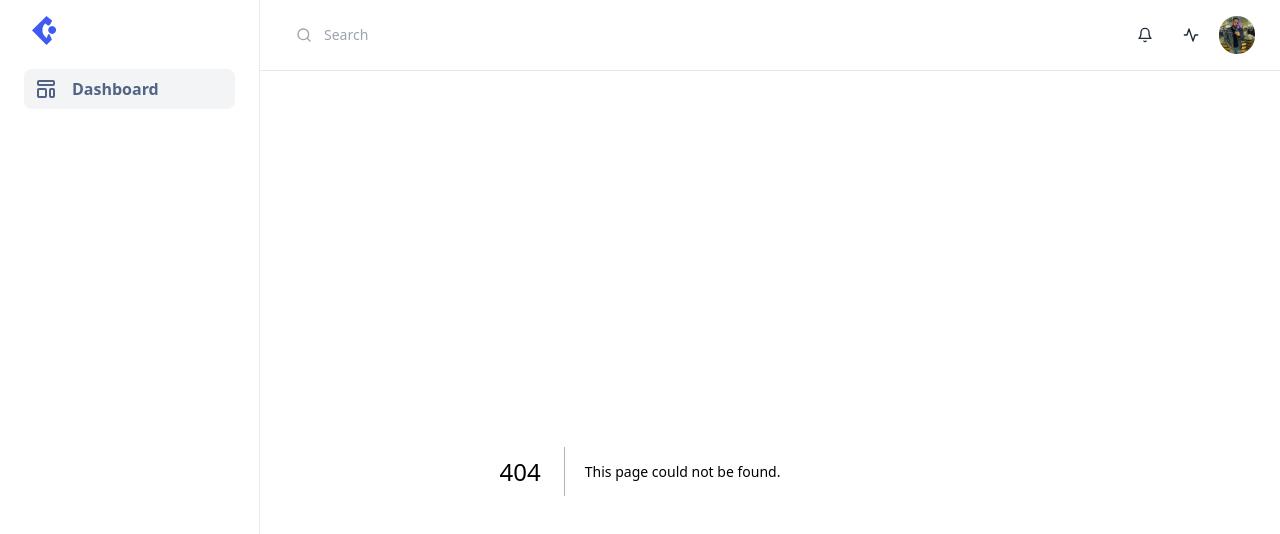
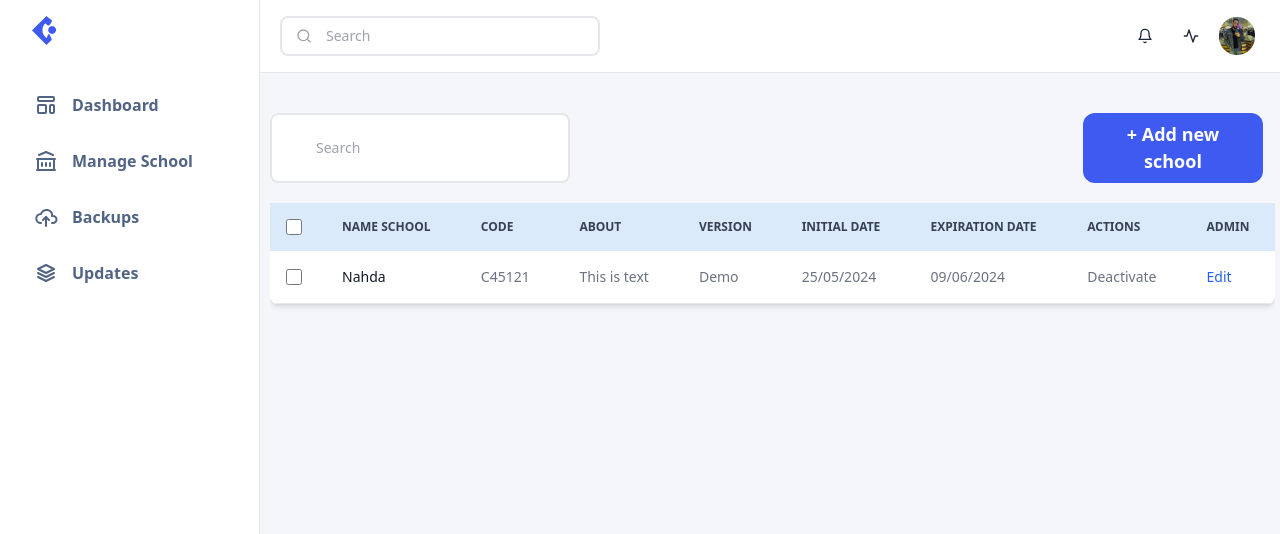
Before and after one commit to St0ckfish/Education-Platform, a Next.js app: page /manage-school in a window 1280 px wide. Before the commit this address had no page. Shown: the top 534 px of the page. Built offline with nearby package versions, Linux system fonts and the light colour scheme.

Commit message:
Add New Schools & School Page

```diff
--- /dev/null
+++ b/src/app/add-new-school/page.tsx
@@ -0,0 +1,11 @@
+const AddNewSchool = () => {
+    return (
+        <>
+            <div className="lg:ml-[270px] mr-[5px]">
+                Add New School Page
+            </div>
+        </>
+    );
+}
+
+export default AddNewSchool;
--- /dev/null
+++ b/src/app/manage-school/components/Schools.tsx
@@ -0,0 +1,93 @@
+/* eslint-disable @next/next/no-img-element */
+"use client"
+import Spinner from '@/components/spinner';
+import { useState } from 'react';
+import Link from "next/link";
+const Schools = () => {
+    const [lol, setLol] = useState(true);
+    return (
+        <>
+        <div className="relative mt-10 overflow-x-auto bg-transparent sm:rounded-lg max-[1200px]:w-screen h-screen">
+            <div className="overflow-auto relative shadow-md sm:rounded-lg">
+            <div className="flex justify-between max-[502px]:grid max-[502px]:justify-center text-center">
+                <input type="text" id="icon" name="icon" className="py-2 outline-none border-2 px-4 ps-11 block w-[300px] mb-5 border-gray-200 rounded-lg text-sm focus:border-blue-500 focus:ring-blue-500 disabled:opacity-50 disabled:pointer-events-none" placeholder="Search" />
+                <div className="flex justify-center">
+                    <Link href="/add-new-school" className="px-4 py-2 rounded-xl bg-[#3E5AF0] hover:bg-[#4a5cc5] hover:shadow-xl mb-5 mr-3 text-white text-[18px] w-[180px] ease-in font-semibold duration-300">+ Add new school</Link>
+                </div>
+            </div>
+                <table className="w-full overflow-x-auto text-sm text-left rtl:text-right text-gray-500 ">
+                    <thead className="text-xs text-gray-700 uppercase bg-[#daeafb] ">
+                        <tr>
+                            <th scope="col" className="p-4">
+                                <div className="flex items-center">
+                                    <input id="checkbox-all-search" type="checkbox" className="w-4 h-4 text-blue-600 bg-gray-100 border-gray-300 rounded focus:ring-blue-500 -gray-800 focus:ring-2 " />
+                                </div>
+                            </th>
+                            <th scope="col" className="px-6 py-3 whitespace-nowrap">
+                                Name School
+                            </th>
+                            <th scope="col" className="px-6 py-3 whitespace-nowrap">
+                                Code
+                            </th>
+                            <th scope="col" className="px-6 py-3 whitespace-nowrap">
+                                About
+                            </th>
+                            <th scope="col" className="px-6 py-3 whitespace-nowrap">
+                                Version
+                            </th>
+                            <th scope="col" className="px-6 py-3 whitespace-nowrap">
+                                Initial date
+                            </th>
+                            <th scope="col" className="px-6 py-3 whitespace-nowrap">
+                                Expiration date
+                            </th>
+                            <th scope="col" className="px-6 py-3 whitespace-nowrap">
+                                Actions
+                            </th>
+                            <th scope="col" className="px-6 py-3 whitespace-nowrap">
+                                Admin
+                            </th>
+                        </tr>
+                    </thead>
+                    <tbody>
+                        <tr className="bg-white border-b  hover:bg-gray-50">
+                            <td className="w-4 p-4">
+                                <div className="flex items-center">
+                                    <input id="checkbox-table-search-1" type="checkbox" className="w-4 h-4 text-blue-600 bg-gray-100 border-gray-300 rounded focus:ring-blue-500 focus:ring-2" />
+                                </div>
+                            </td>
+                            <th scope="row" className="px-6 py-4 font-medium text-gray-900 whitespace-nowrap ">
+                                Nahda
+                            </th>
+                            <td className="px-6 py-4 whitespace-nowrap">
+                            C45121
+                            </td>
+                            <td className="px-6 py-4 whitespace-nowrap">
+                            This is text
+                            </td>
+                            <td className="px-6 py-4 whitespace-nowrap">
+                                Demo
+                            </td>
+                            <td className="px-6 py-4 whitespace-nowrap">
+                            25/05/2024
+                            </td>
+                            <td className="px-6 py-4 whitespace-nowrap">
+                            09/06/2024
+                            </td>
+                            <td className="px-6 py-4 whitespace-nowrap">
+                            Deactivate
+                            </td>
+                            <td className="px-6 py-4 whitespace-nowrap">
+                                <Link href="/" className="font-medium text-blue-600 hover:underline">Edit</Link>
+                            </td>
+                        </tr>
+                    </tbody>
+                </table>
+            </div>
+        </div>
+
+        </>
+    );
+}
+
+export default Schools;
--- /dev/null
+++ b/src/app/manage-school/components/emptySchools.tsx
@@ -0,0 +1,26 @@
+/* eslint-disable @next/next/no-img-element */
+"use client"
+import Spinner from '@/components/spinner';
+import Link from 'next/link';
+import { useState } from 'react';
+const EmptySchools = () => {
+    const [lol,setLol] = useState(true);
+    return (
+        <>
+            <div className='grid justify-center items-center text-center gap-5'>
+                <div>
+                    <img className='w-[350px]' src="/images/Empty.png" alt="#" />
+                </div>
+                <div>
+                    <h1 className='font-bold text-[20px] font-sans text-[#041631]'>There is no newly added school</h1>
+                    <p className="text-[#526484] font-sans text-[15px] font-semibold">You can add a new school by clicking on this button</p>
+                </div>
+                <div className='mt-3'>
+                    <Link href="/add-new-school" className="px-4 py-2.5 rounded-xl bg-[#3E5AF0] hover:bg-[#4a5cc5] hover:shadow-xl text-white font-bold text-[18px] w-[200px] ease-in duration-300">Add new school</Link>
+                </div>
+            </div>
+        </>
+    );
+}
+
+export default EmptySchools;
--- /dev/null
+++ b/src/app/manage-school/page.tsx
@@ -0,0 +1,20 @@
+import Schools from "./components/Schools";
+import EmptySchools from "./components/emptySchools";
+
+const ManageSchool = () => {
+    const empty = true;
+    return (
+        <>
+            <div className="lg:ml-[270px] mr-[5px]">
+                {
+                    !empty ?
+                    <EmptySchools/>
+                    :
+                    <Schools/>
+                }
+            </div>
+        </>
+    )
+}
+
+export default ManageSchool;
--- a/src/components/navBar.tsx
+++ b/src/components/navBar.tsx
@@ -84,7 +84,7 @@ const NavBar = () => {
                       <div className="absolute inset-y-0 start-0 flex items-center pointer-events-none z-20 ps-4">
                         <svg className="flex-shrink-0 size-4 text-gray-400" xmlns="http://www.w3.org/2000/svg" width="24" height="24" viewBox="0 0 24 24" fill="none" stroke="currentColor" strokeWidth="2" strokeLinecap="round" strokeLinejoin="round"><circle cx="11" cy="11" r="8" /><path d="m21 21-4.3-4.3" /></svg>
                       </div>
-                      <input type="text" id="icon" name="icon" className="py-2 px-4 ps-11 block w-full border-gray-200 rounded-lg text-sm focus:border-blue-500 focus:ring-blue-500 disabled:opacity-50 disabled:pointer-events-none" placeholder="Search" />
+                      <input type="text" id="icon" name="icon" className="py-2 outline-none border-2 px-4 ps-11 block w-full border-gray-200 rounded-lg text-sm focus:border-blue-500 focus:ring-blue-500 disabled:opacity-50 disabled:pointer-events-none" placeholder="Search" />
                     </div>
                   </div>
 
@@ -142,7 +142,7 @@ const NavBar = () => {
                     </svg>
                   </li>
                   <li className="text-sm font-semibold text-gray-800 truncate" aria-current="page">
-                    Home
+                    {pathname.slice(1).toUpperCase()}
                   </li>
                 </ol>
 
@@ -160,12 +160,29 @@ const NavBar = () => {
                   </div>
 
                   <nav className="hs-accordion-group p-6 w-full flex flex-col flex-wrap" data-hs-accordion-always-open>
-                    <ul className="space-y-1.5">
+                    <ul className="space-y-1.5 ">
                       <li>
-                        <Link className="flex items-center gap-x-3.5 py-2 px-2.5 bg-gray-100 font-bold text-md font-sans text-[#526484] group rounded-lg hover:bg-gray-100 hover:text-[#3e5af0]" href="/">
+                        <Link className="flex items-center gap-x-3.5 py-2 px-2.5 mt-4 font-bold text-md font-sans text-[#526484] group rounded-lg hover:bg-gray-100 hover:text-[#3e5af0]" href="/">
                         <svg className="h-6 w-6 font-bold text-[#526484] group-hover:text-[#3e5af0]"  fill="none" viewBox="0 0 24 24" stroke="currentColor"><path strokeLinecap="round" strokeLinejoin="round" strokeWidth="2" d="M4 5a1 1 0 011-1h14a1 1 0 011 1v2a1 1 0 01-1 1H5a1 1 0 01-1-1V5zM4 13a1 1 0 011-1h6a1 1 0 011 1v6a1 1 0 01-1 1H5a1 1 0 01-1-1v-6zM16 13a1 1 0 011-1h2a1 1 0 011 1v6a1 1 0 01-1 1h-2a1 1 0 01-1-1v-6z"/></svg>
-
                           Dashboard
+                        </Link>
+                      </li>
+                      <li>
+                        <Link className="flex items-center gap-x-3.5 py-2 px-2.5 mt-4 font-bold text-md font-sans text-[#526484] group rounded-lg hover:bg-gray-100 hover:text-[#3e5af0]" href="/manage-school">
+                        <svg className="h-6 w-6 font-bold text-[#526484] group-hover:text-[#3e5af0]"  width="24" height="24" viewBox="0 0 24 24" strokeWidth="2" stroke="currentColor" fill="none" strokeLinecap="round" strokeLinejoin="round">  <path stroke="none" d="M0 0h24v24H0z"/>  <line x1="3" y1="21" x2="21" y2="21" />  <line x1="3" y1="10" x2="21" y2="10" />  <polyline points="5 6 12 3 19 6" />  <line x1="4" y1="10" x2="4" y2="21" />  <line x1="20" y1="10" x2="20" y2="21" />  <line x1="8" y1="14" x2="8" y2="17" />  <line x1="12" y1="14" x2="12" y2="17" />  <line x1="16" y1="14" x2="16" y2="17" /></svg>
+                          Manage School
+                        </Link>
+                      </li>
+                      <li>
+                        <Link className="flex items-center gap-x-3.5 py-2 px-2.5 mt-4 font-bold text-md font-sans text-[#526484] group rounded-lg hover:bg-gray-100 hover:text-[#3e5af0]" href="/backups">
+                        <svg className="h-6 w-6 font-bold text-[#526484] group-hover:text-[#3e5af0]"  width="24" height="24" viewBox="0 0 24 24" strokeWidth="2" stroke="currentColor" fill="none" strokeLinecap="round" strokeLinejoin="round">  <path stroke="none" d="M0 0h24v24H0z"/>  <path d="M7 18a4.6 4.4 0 0 1 0 -9h0a5 4.5 0 0 1 11 2h1a3.5 3.5 0 0 1 0 7h-1" />  <polyline points="9 15 12 12 15 15" />  <line x1="12" y1="12" x2="12" y2="21" /></svg>
+                        Backups
+                        </Link>
+                      </li>
+                      <li>
+                        <Link className="flex items-center gap-x-3.5 py-2 mt-4 px-2.5  font-bold text-md font-sans text-[#526484] group rounded-lg hover:bg-gray-100 hover:text-[#3e5af0]" href="/updates">
+                        <svg className="h-6 w-6 font-bold text-[#526484] group-hover:text-[#3e5af0]"  width="24" height="24" viewBox="0 0 24 24" strokeWidth="2" stroke="currentColor" fill="none" strokeLinecap="round" strokeLinejoin="round">  <path stroke="none" d="M0 0h24v24H0z"/>  <polyline points="12 4 4 8 12 12 20 8 12 4" />  <polyline points="4 12 12 16 20 12" />  <polyline points="4 16 12 20 20 16" /></svg>
+                        Updates
                         </Link>
                       </li>
 
```
Also changed, not shown: public/images/Empty.png (added).
